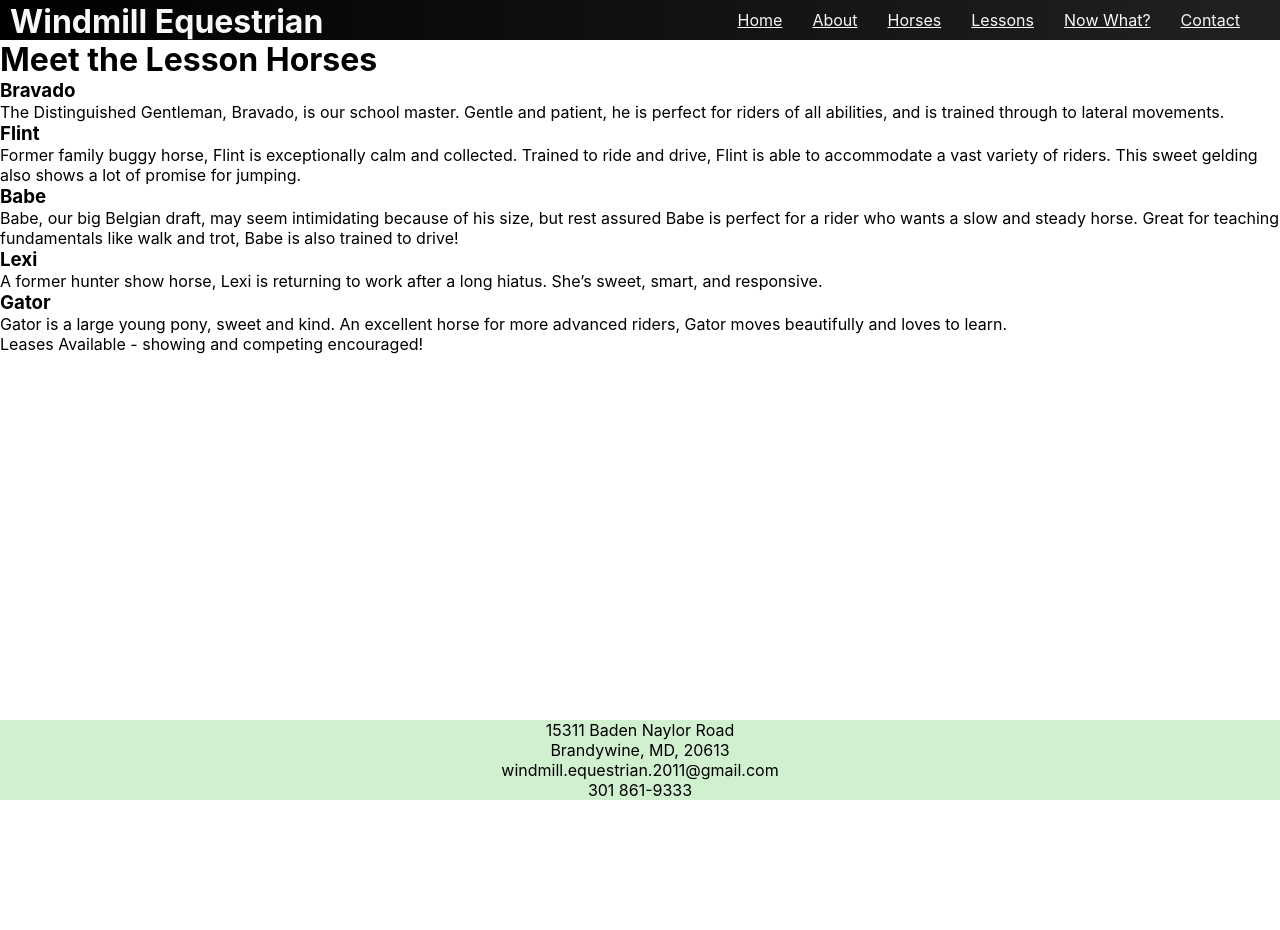
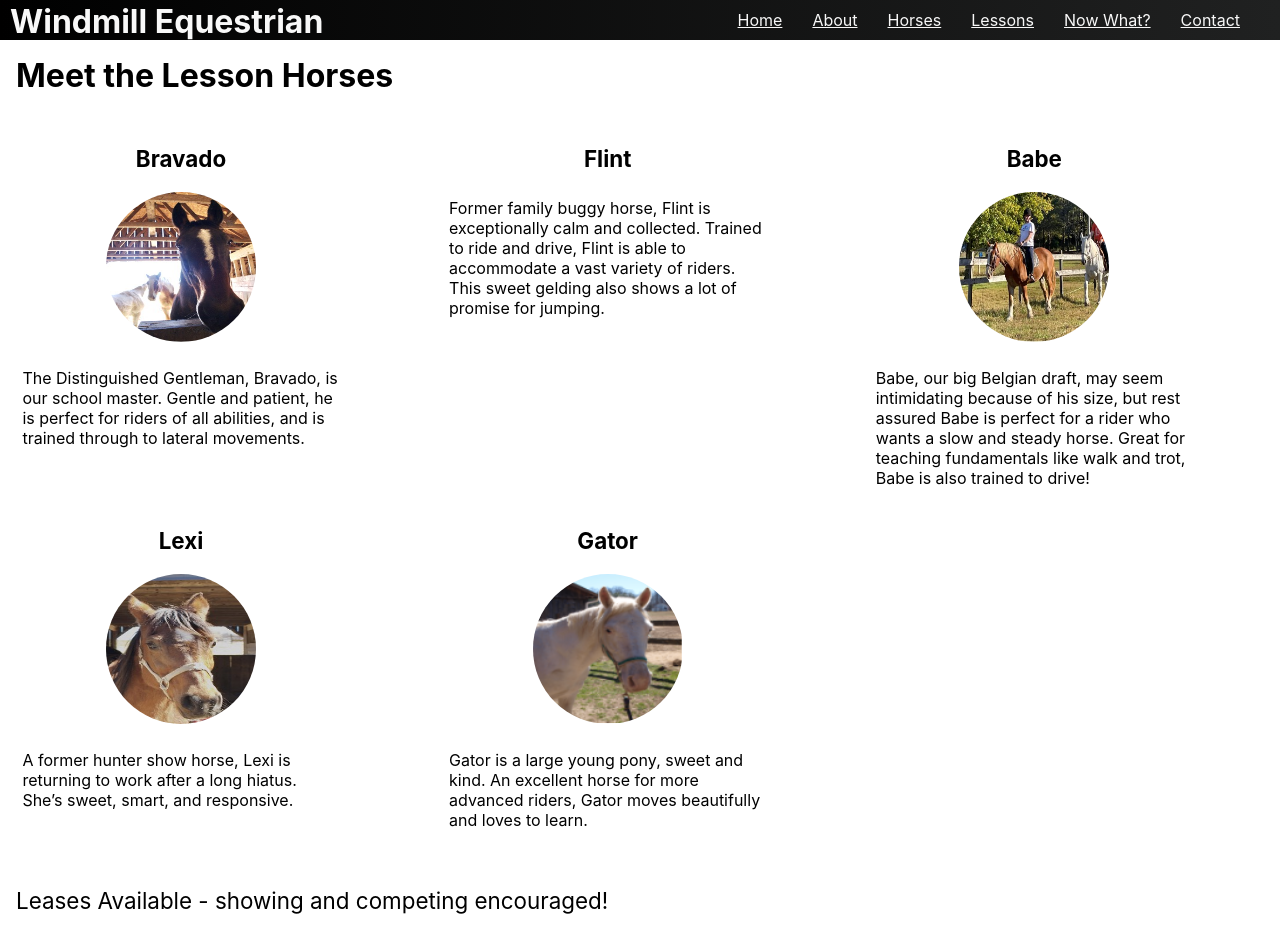
Before and after one commit to Matt-LaRochelle/horses, a React (Create React App) app: page /horses in a window 1280 px wide. Before the commit the page ends 800 px from the top, so only its background shows below. Built offline with nearby package versions, Linux system fonts and the light colour scheme.

Commit message:
horses complete

```diff
--- a/src/App.js
+++ b/src/App.js
@@ -23,7 +23,7 @@ function App() {
         <Route path="now_what" element={<Now_what />} />
         <Route path="contact" element={<Contact />} />
       </Routes>
-      <Footer />
+      {/* <Footer /> */}
     </BrowserRouter>
     </div>
   );
--- a/src/components/horses/Horses.jsx
+++ b/src/components/horses/Horses.jsx
@@ -1,24 +1,44 @@
 import React from "react";
 import styles from './Horses.module.css';
+import bravado from '../images/Bravado.jpg';
+import babe from '../images/babe.jpg';
+import lexi from '../images/lexi.jpg';
+import gator from '../images/gator.png';
 
 function Horses() {
     return (
-        <div>
-            <h1>Meet the Lesson Horses</h1>
-            <h3>Bravado</h3>
-            <p>The Distinguished Gentleman,  Bravado,  is our school master. Gentle and patient, he is perfect for riders of all abilities, and is trained through to lateral movements. </p>
-            {/* IMAGE */}
-            <h3>Flint</h3>
-            <p>Former family buggy horse, Flint is exceptionally calm and collected. Trained to ride and drive, Flint is able to accommodate a vast variety of riders. This sweet gelding also shows a lot of promise for jumping.</p>
-            {/* IMAGE */}
-            <h3>Babe</h3>
-            <p>Babe, our big Belgian draft, may seem intimidating because of  his size, but rest assured Babe is perfect for a rider who wants a slow and steady horse. Great for teaching fundamentals like walk and trot, Babe is also trained to drive! </p>
-            {/* IMAGE */}
-            <h3>Lexi</h3>
-            <p>A former hunter show horse, Lexi is returning to work after a long hiatus. She’s sweet, smart, and responsive. </p>
-            <h3>Gator</h3>
-            <p>Gator is a large young pony, sweet and kind. An excellent horse for more advanced riders, Gator moves beautifully and loves to learn.</p>
-            <p>Leases Available - showing and competing encouraged!</p>
+        <div className={styles.container}>
+            <h1 className={styles.h1}>Meet the Lesson Horses</h1>
+            <div className={styles.grid}>
+                <div className={styles.card}>
+                    <h3 className={styles.h3}>Bravado</h3>
+                    <img className={styles.img} src={bravado} alt="bravado the horse" />
+                    <p className={styles.description}>The Distinguished Gentleman,  Bravado,  is our school master. Gentle and patient, he is perfect for riders of all abilities, and is trained through to lateral movements. </p>
+                </div>
+                <div className={styles.card}>
+                    <h3 className={styles.h3}>Flint</h3>
+                    <p className={styles.description}>Former family buggy horse, Flint is exceptionally calm and collected. Trained to ride and drive, Flint is able to accommodate a vast variety of riders. This sweet gelding also shows a lot of promise for jumping.</p>
+                    {/* IMAGE */}
+                </div>
+                <div className={styles.card}>
+                    <h3 className={styles.h3}>Babe</h3>
+                    <img className={styles.img} src={babe} alt="babe the horse" />
+                    <p className={styles.description}>Babe, our big Belgian draft, may seem intimidating because of  his size, but rest assured Babe is perfect for a rider who wants a slow and steady horse. Great for teaching fundamentals like walk and trot, Babe is also trained to drive! </p>
+                </div>
+                <div className={styles.card}>
+                    <h3 className={styles.h3}>Lexi</h3>
+                    <img className={styles.img} src={lexi} alt="lexi the horse" />
+                    <p className={styles.description}>A former hunter show horse, Lexi is returning to work after a long hiatus. She’s sweet, smart, and responsive. </p>
+                </div>
+                <div className={styles.card}>
+                    <h3 className={styles.h3}>Gator</h3>
+                    <img className={styles.img} src={gator} alt="gator the horse" />
+                    <p className={styles.description}>Gator is a large young pony, sweet and kind. An excellent horse for more advanced riders, Gator moves beautifully and loves to learn.</p>
+                </div>
+            </div>
+
+
+            <p className={styles.p}>Leases Available - showing and competing encouraged!</p>
         </div>
     );
 }
--- a/src/components/horses/Horses.module.css
+++ b/src/components/horses/Horses.module.css
@@ -0,0 +1,55 @@
+.container {
+    margin: 1rem;
+}
+
+.grid {
+    /* border: 2px solid aqua; */
+    margin-top: 50px;
+    display: grid;
+    grid-template-columns: repeat(3, 1fr);
+    justify-content: space-between;
+    grid-gap: 2rem;
+}
+
+.card {
+    /* border: 2px solid lime; */
+    width: 330px;
+}
+
+.h3 {
+    text-align: center;
+    font-size: 1.4rem;
+    margin-bottom: 20px;
+}
+
+.description {
+    max-width: 40ch;
+    padding: .4rem;
+}
+
+.img {
+    height: 150px;
+    width: 150px;
+    border-radius: 50%;
+    display: block;
+    margin: auto;
+    margin-bottom: 20px;
+}
+
+.p {
+    font-size: 1.4rem;
+    margin-top: 50px;
+}
+
+@media screen and (max-width: 1090px) {
+    .grid{
+        grid-template-columns: repeat(2, 1fr);
+    }
+
+}
+
+@media screen and (max-width: 700px) {
+    .grid {
+        grid-template-columns: repeat(1, 1fr);
+    }
+}
```
